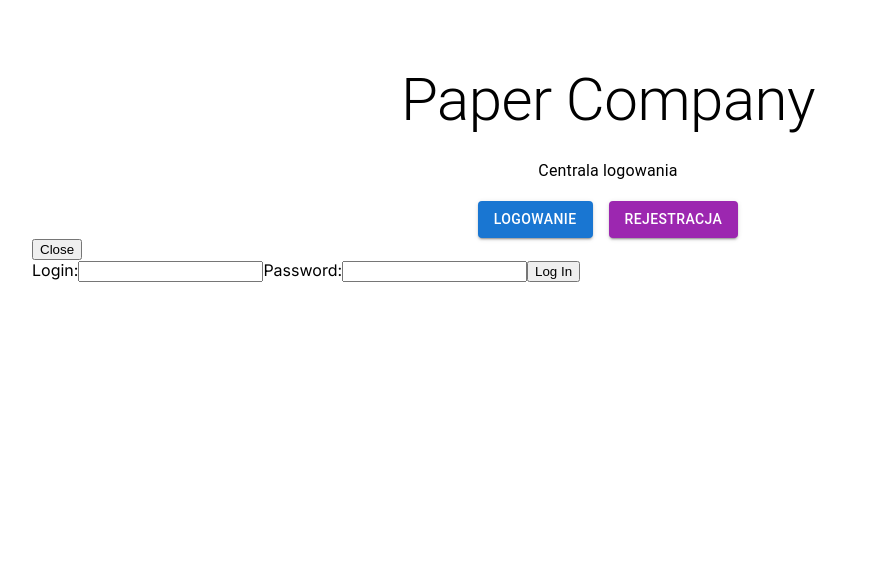
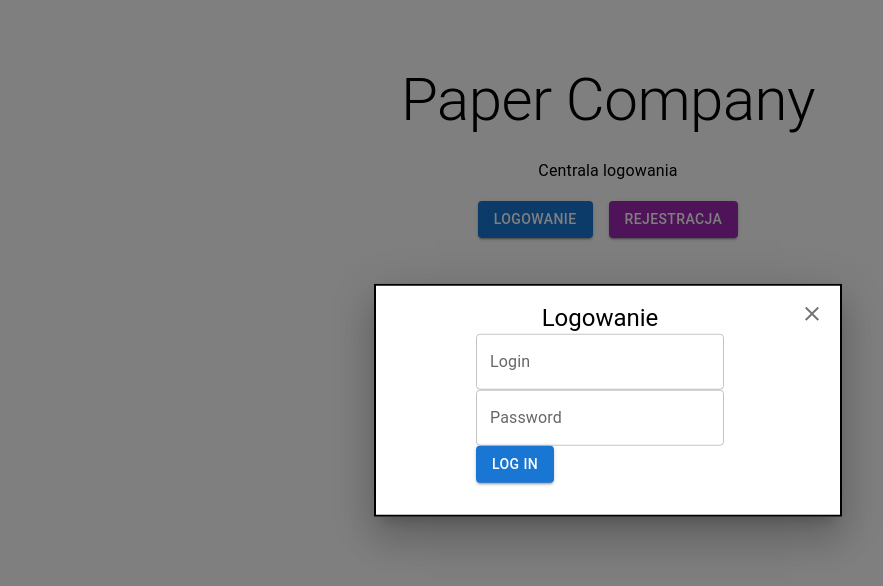
Before and after one commit to KarolDawidG/Paper_Company, a Next.js app in the folder frontend/: page / in a window 1280 px wide. Both pictures are taken after a click on the button "LOGOWANIE". Shown: the top 586 px of the page, without its empty margins (32-915 px from the left). Built offline with nearby package versions, Linux system fonts and the light colour scheme.

Commit message:
material UI has been added

```diff
--- a/frontend/app/components/auth/LoginModal.tsx
+++ /dev/null
@@ -1,23 +0,0 @@
-import React from 'react';
-import Login from './login';
-
-interface LoginModalProps {
-    isOpen: boolean;
-    onClose: () => void;
-  }
-
-
-  const LoginModal: React.FC<LoginModalProps> = ({ isOpen, onClose }) => {
-    if (!isOpen) return null;
-
-  return (
-    <div className={`fixed inset-0 bg-black bg-opacity-50 flex justify-center items-center ${isOpen ? 'animate-fadeIn' : 'animate-fadeOut'}`}>
-      <div className="bg-white p-4 rounded">
-        <button onClick={onClose}>Close</button>
-        <Login />
-      </div>
-    </div>
-  );
-};
-
-export default LoginModal;
--- /dev/null
+++ b/frontend/app/components/auth/login/LoginModal.tsx
@@ -0,0 +1,39 @@
+import React from 'react';
+import Login from './login';
+import { Modal, Box, IconButton } from '@mui/material';
+import CloseIcon from '@mui/icons-material/Close';
+
+const style = {
+  position: 'absolute',
+  top: '50%',
+  left: '50%',
+  transform: 'translate(-50%, -50%)',
+  width: 400,
+  bgcolor: 'background.paper',
+  border: '2px solid #000',
+  boxShadow: 24,
+  p: 4,
+};
+
+interface ModalProps {
+    isOpen: boolean;
+    onClose: () => void;
+  }
+
+
+  const LoginModal: React.FC<ModalProps> = ({ isOpen, onClose }) => {
+    if (!isOpen) return null;
+
+  return (
+    <Modal open={isOpen} onClose={onClose}>
+      <Box sx={style}>
+        <IconButton onClick={onClose} sx={{ position: 'absolute', right: 8, top: 8 }}>
+          <CloseIcon />
+        </IconButton>
+        <Login />
+      </Box>
+    </Modal>
+  );
+};
+
+export default LoginModal;
--- a/frontend/app/components/auth/login.tsx
+++ b/frontend/app/components/auth/login/login.tsx
@@ -2,6 +2,7 @@ import React, { useState } from 'react';
 import { useRouter } from 'next/navigation';
 import axios from 'axios';
 import { decodeJwt } from 'jose';
+import { TextField, Button, Grid, Typography } from '@mui/material';
 
 const Login = () => {
   const [username, setUsername] = useState('');
@@ -39,26 +40,40 @@ const Login = () => {
     }
   };
 
+
   return (
-    <div>
+    <Grid container spacing={2} direction="column" alignItems="center" justifyContent="center">
+      <Typography variant="h5">Logowanie</Typography>
       <form onSubmit={handleSubmit}>
-        <label htmlFor="email">Login:</label>
-        <input
+        <Grid item>
+          <TextField
             id="login"
+            label="Login"
             type="text"
             value={username}
             onChange={(e) => setUsername(e.target.value)}
+            variant="outlined"
+            fullWidth
           />
-        <label htmlFor="password">Password:</label>
-        <input
+        </Grid>
+        <Grid item>
+          <TextField
             id="password"
+            label="Password"
             type="password"
             value={password}
             onChange={(e) => setPassword(e.target.value)}
+            variant="outlined"
+            fullWidth
           />
-        <button type="submit">Log In</button>
+        </Grid>
+        <Grid item>
+          <Button type="submit" variant="contained" color="primary">
+            Log In
+          </Button>
+        </Grid>
       </form>
-    </div>
+    </Grid>
   );
 };
 
--- a/frontend/app/components/auth/register.tsx
+++ b/frontend/app/components/auth/register/register.tsx
@@ -3,7 +3,7 @@ import { useRouter } from 'next/navigation';
 import { Button, TextField, Box } from '@mui/material';
 import axios from 'axios';
 
-const Register = () => {
+const register = () => {
   const [userData, setUserData] = useState({
     username: '',
     email: '',
@@ -21,8 +21,10 @@ const Register = () => {
   const handleSubmit = async (event: React.FormEvent)  => {
     event.preventDefault();
     try {
+      // Tymczasowy URL - zmień na odpowiedni endpoint API
       const response = await axios.post('http://localhost:3001/register', userData);
       if (response.status === 200) {
+        // Sukces rejestracji, można przekierować lub wyświetlić komunikat
         console.log('Rejestracja udana:', response.data);
       }
     } catch (error) {
@@ -79,4 +81,4 @@ const Register = () => {
   );
 };
 
-export default Register;
+export default register;
--- a/frontend/app/page.tsx
+++ b/frontend/app/page.tsx
@@ -1,8 +1,8 @@
 "use client";
 
 import React, { useState } from 'react';
-import LoginModal from './components/auth/LoginModal';
-import RegisterModal from './components/auth/RegisterModal';
+import LoginModal from './components/auth/login/LoginModal';
+import RegisterModal from './components/auth/register/RegisterModal';
 import { Button, Typography, Container, Box } from '@mui/material';
 
 export default function Home() {
@@ -28,7 +28,7 @@ export default function Home() {
         </Box>
       </Box>
       <LoginModal isOpen={isLoginModalOpen} onClose={() => setLoginModalOpen(false)} />
-      <RegisterModal isOpen={isRegisterModalOpen} onClose={() => setRegisterModalOpen(false)} />
+      <RegisterModal isOpen={isRegisterModalOpen} onClose={() => setRegisterModalOpen(false)} /> {/* Dodaj modal rejestracji */}
     </Container>
   );
 }
--- a/frontend/app/theme/theme.tsx
+++ b/frontend/app/theme/theme.tsx
@@ -3,17 +3,17 @@ import { createTheme } from '@mui/material/styles';
 const theme = createTheme({
   palette: {
     primary: {
-      main: '#5E97F3',
+      main: '#5E97F3', // Niebieski kolor, dobrze pasuje do nowoczesnych interfejsów
     },
     secondary: {
-      main: '#FFC107',
+      main: '#FFC107', // Amberski dla akcentów
     },
     background: {
-      default: '#f4f5f7',
+      default: '#f4f5f7', // Jasne tło, dla subtelnego wyglądu
       paper: '#ffffff',
     },
     text: {
-      primary: '#333333',
+      primary: '#333333', // Ciemnoszary tekst dla lepszej czytelności
       secondary: '#757575',
     },
   },
@@ -31,7 +31,7 @@ const theme = createTheme({
       '"Segoe UI Symbol"',
     ].join(','),
     button: {
-      textTransform: 'none',
+      textTransform: 'none', // Wyłącza automatyczne wielkie litery na przyciskach
     },
     h1: {
       fontSize: '2.2rem',
@@ -39,10 +39,12 @@ const theme = createTheme({
     h2: {
       fontSize: '1.8rem',
     },
+    // Dalsze dostosowanie typografii...
   },
   shape: {
-    borderRadius: 8,
+    borderRadius: 8, // Zaokrąglenie rogów dla komponentów
   },
+  // Możesz także dostosować inne aspekty motywu, takie jak przejścia, cienie, itp.
 });
 
 export default theme;
--- a/frontend/tailwind.config.ts
+++ /dev/null
@@ -1,23 +0,0 @@
-import type { Config } from "tailwindcss";
-
-const config: Config = {
-
-
-
-  content: [
-    "./pages/**/*.{js,ts,jsx,tsx,mdx}",
-    "./components/**/*.{js,ts,jsx,tsx,mdx}",
-    "./app/**/*.{js,ts,jsx,tsx,mdx}",
-  ],
-  theme: {
-    extend: {
-      backgroundImage: {
-        "gradient-radial": "radial-gradient(var(--tw-gradient-stops))",
-        "gradient-conic":
-          "conic-gradient(from 180deg at 50% 50%, var(--tw-gradient-stops))",
-      },
-    },
-  },
-  plugins: [],
-};
-export default config;
```
Also changed, not shown: frontend/app/components/Sidebars.tsx (+64 -56 lines), frontend/app/components/auth/register/RegisterModal.tsx (line endings or trailing spaces), frontend/app/layout.tsx (line endings or trailing spaces), frontend/pages/_app.tsx (line endings or trailing spaces), frontend/pages/dashboard.tsx (line endings or trailing spaces). Lines whose indentation alone changed are shown as unchanged.
